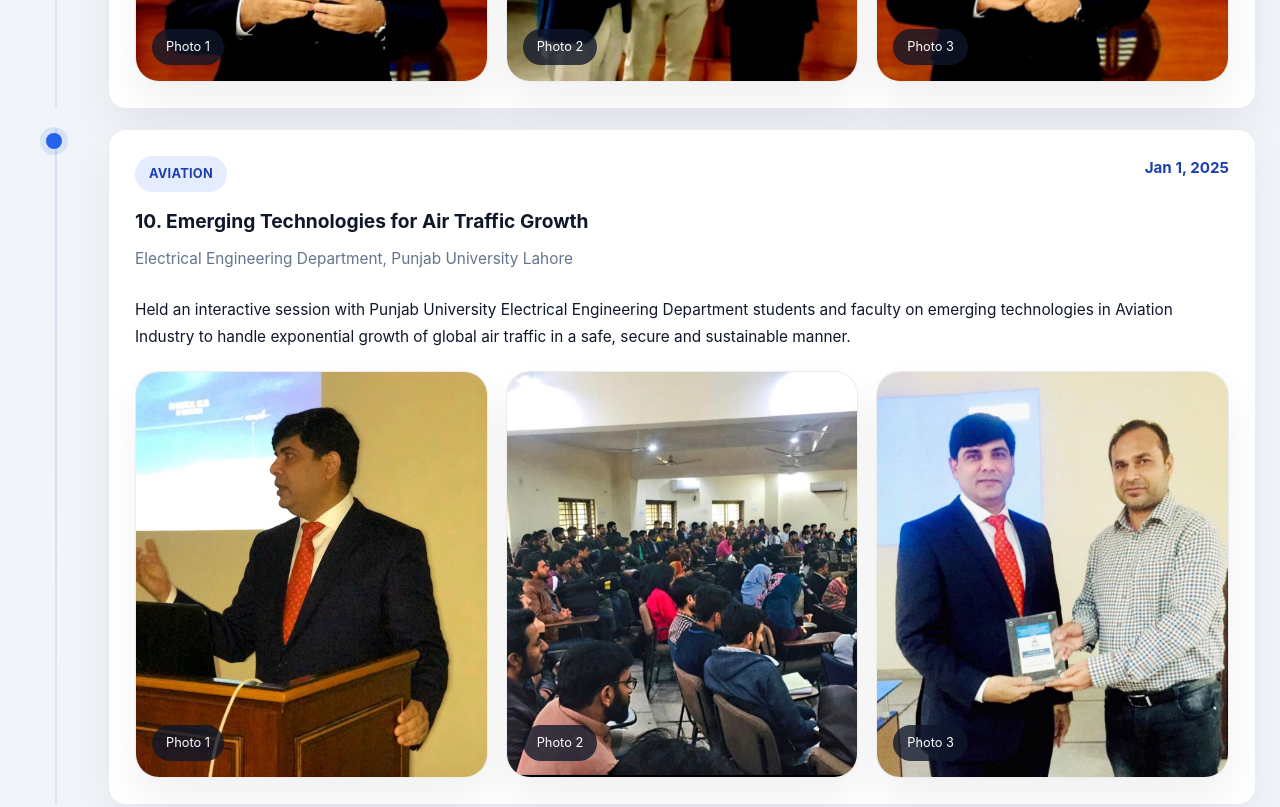
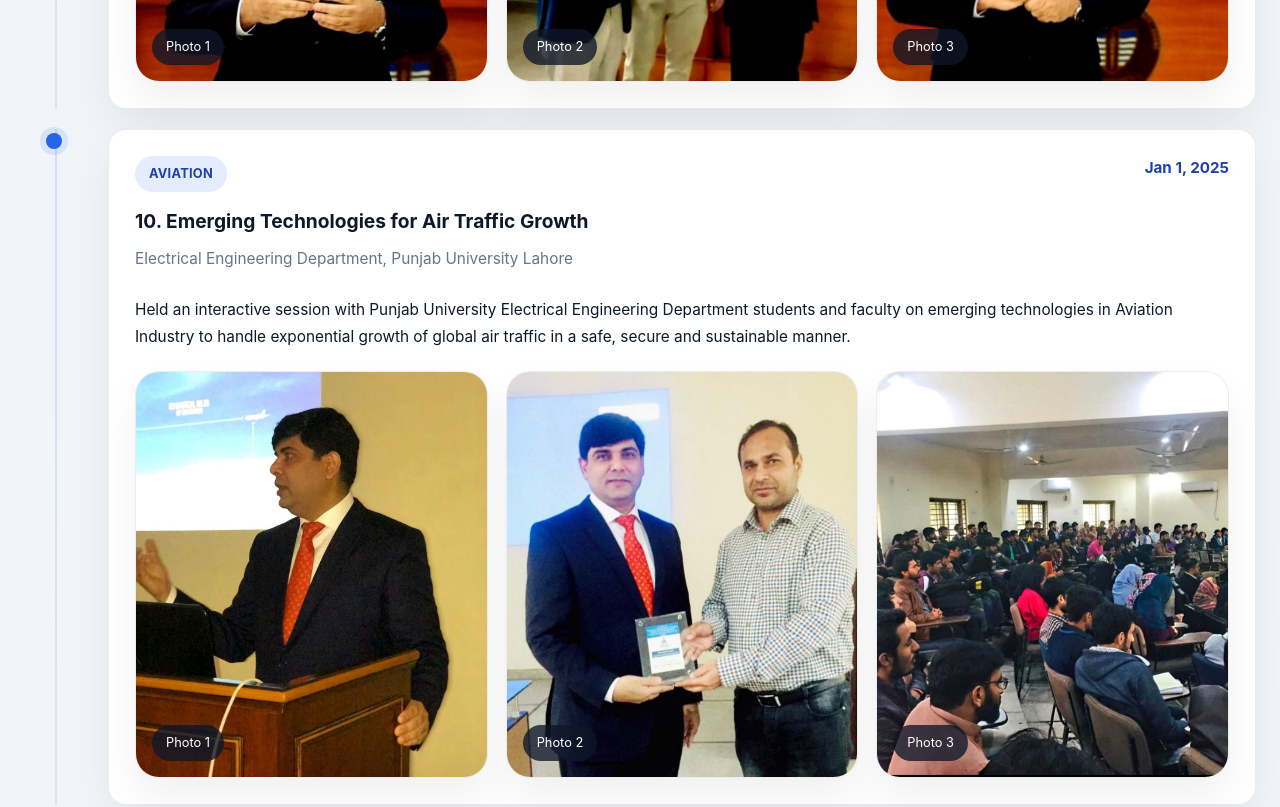
Before and after one commit to khubaibshabbir44/Portfolio, a plain HTML site: page index.html in a window 1280 px wide. Shown: the part 6240-7047 px from the top of the page. Drawn offline with Linux system fonts and the light colour scheme.

Commit message:
Again changes

```diff
--- a/index.html
+++ b/index.html
@@ -894,8 +894,8 @@
                 description: "Held an interactive session with Punjab University Electrical Engineering Department students and faculty on emerging technologies in Aviation Industry to handle exponential growth of global air traffic in a safe, secure and sustainable manner.",
                 images: [
                     "pu-1.jpg",
-                    "pu-2.jpg",
-                    "pu-3.jpg"
+                    "pu-3.jpg",
+                    "pu-2.jpg"
                 ]
             },
             {
@@ -995,8 +995,8 @@
                 duration: "1 Day",
                 description: "Hosted an interactive session with trainee pilots and instructors from Rawalpindi Flying Club to discuss flight safety hazards at airports.",
                 images: [
+                    "flying2.jpg",
                     "flying.jpg",
-                    "flying2.jpg",
                     "flying3.jpg"
                 ]
             },
```
